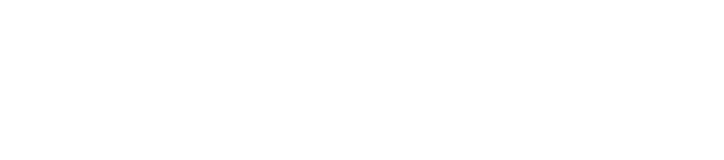
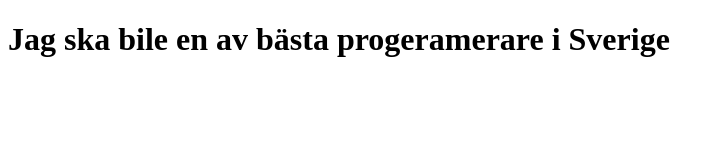
Before and after one commit to miladposhtkohi-droid/test-project2, a plain HTML site: page index.html in a window 1280 px wide. Shown: the whole page, without its empty margins (0-724 px from the left). Drawn offline with Linux system fonts and the light colour scheme.

Commit message:
initial commit

```diff
--- a/index.html
+++ b/index.html
@@ -6,6 +6,7 @@
     <title>Amozesh githup </title>
 </head>
 <body>
+    <h1>Jag ska bile en av bästa progeramerare i Sverige</h1>
 
 </body>
 </html>
--- a/style.css
+++ b/style.css
@@ -0,0 +1,16 @@
+*{
+
+    margin: 0;
+    padding: 0;
+    box-sizing: border-box;
+
+}
+body{
+
+
+    display: flex;
+    background-color: lightblue;
+    justify-content: center;
+    align-items: center;
+    height: 100vh;
+}
```
